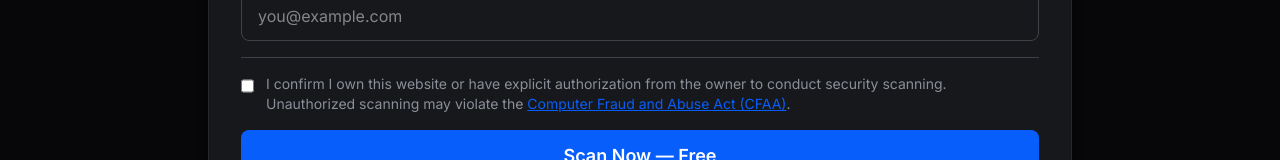
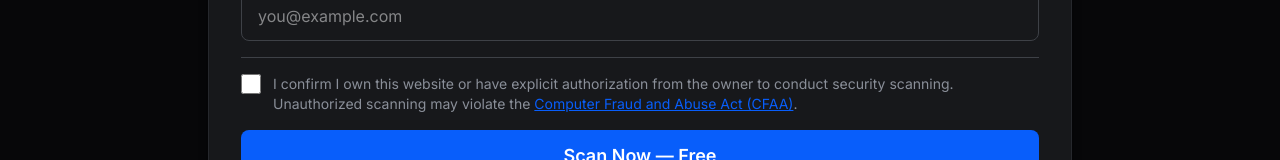
Before and after one commit to TrustEdge-Labs/shipsecure, a Next.js app in the folder frontend/: page / in a window 1280 px wide. Shown: the part 585-745 px from the top of the page. Built offline with nearby package versions, Linux system fonts and the light colour scheme; no server answers.

Commit message:
feat(36-02): enlarge CFAA checkbox and add touch padding wrapper
- Change w-4 h-4 to w-5 h-5 on authorization checkbox input
- Wrap input in p-1 -m-1 flex-shrink-0 div to expand tap target
- Remove mt-1 from input (wrapper handles alignment)
- Add cursor-pointer to both input and label

```diff
--- a/frontend/components/scan-form.tsx
+++ b/frontend/components/scan-form.tsx
@@ -101,14 +101,16 @@ export function ScanForm({ isAuthenticated = false }: ScanFormProps) {
 
       <div className="border-t border-border-default pt-4 mt-2">
         <div className="flex items-start gap-3">
+          <div className="p-1 -m-1 flex-shrink-0">
             <input
               type="checkbox"
               id="authorization"
               name="authorization"
               required
-            className="mt-1 w-4 h-4 rounded border-border-default text-brand-primary focus:ring-focus-ring"
+              className="w-5 h-5 rounded border-border-default text-brand-primary focus:ring-focus-ring cursor-pointer"
             />
-          <label htmlFor="authorization" className="text-sm text-text-secondary">
+          </div>
+          <label htmlFor="authorization" className="text-sm text-text-secondary cursor-pointer">
             I confirm I own this website or have explicit authorization from the owner to conduct security scanning. Unauthorized scanning may violate the <a href="/terms#acceptable-use" target="_blank" className="text-brand-primary underline">Computer Fraud and Abuse Act (CFAA)</a>.
           </label>
         </div>
```
Lines whose indentation alone changed are shown as unchanged.
